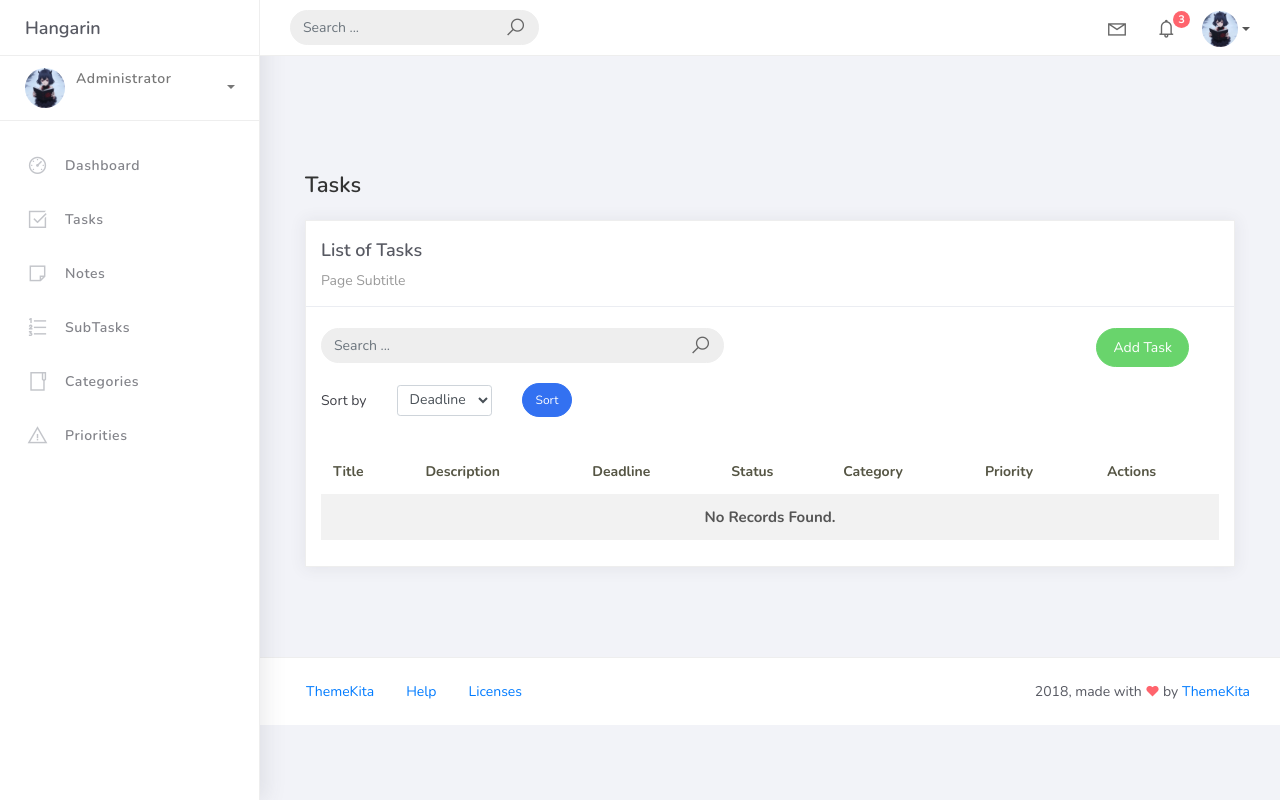
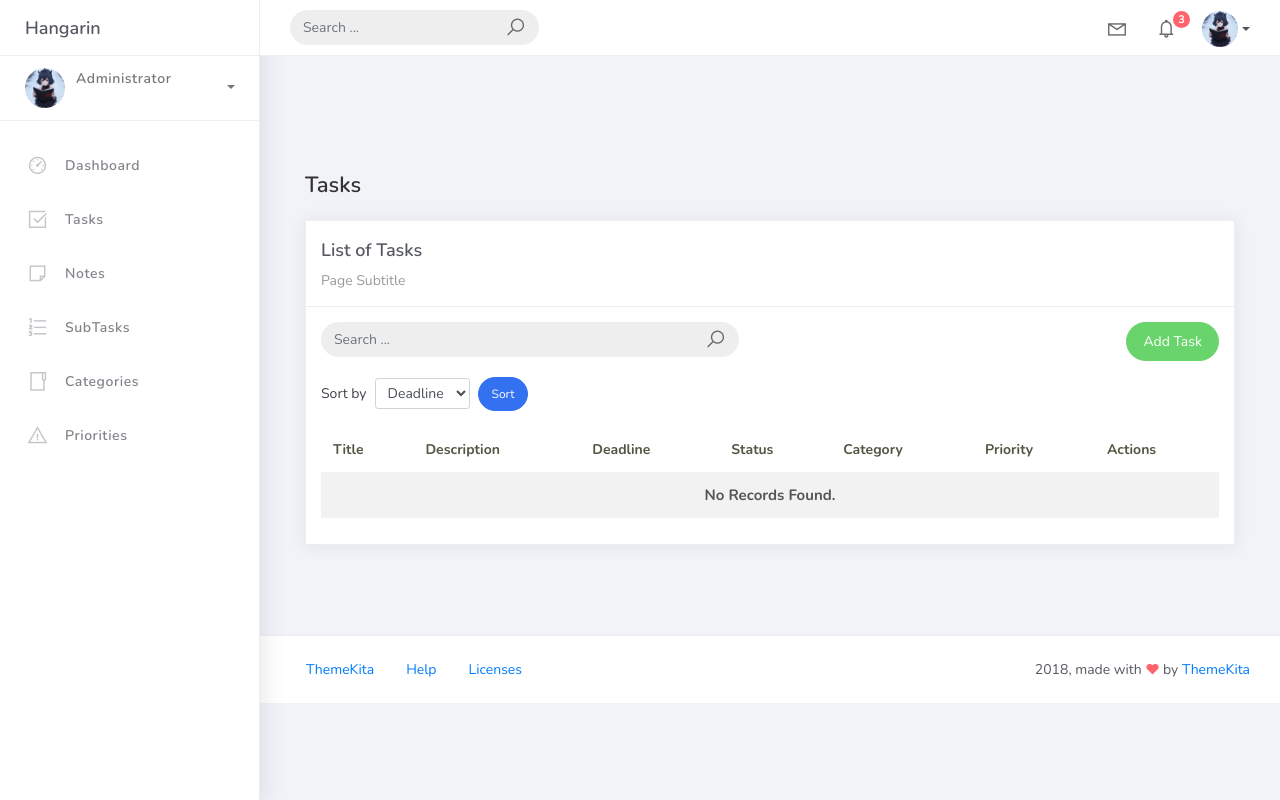
Before and after one commit to nyfastra/Hangarin, a Django app: page /tasks/ in a window 1280 px wide. Run offline with Django 4.2, Linux system fonts and the light colour scheme; data that the repository does not hold is empty; some libraries are stand-ins or nearby versions.

```diff
--- a/projectsite/templates/task_list.html
+++ b/projectsite/templates/task_list.html
@@ -12,8 +12,9 @@
                             <div class="card-title">List of Tasks</div>
                             <div class="card-category">Page Subtitle</div>
                         </div>
-                        <br />
-                        <div class="col-md-12 row">
+
+                        <div class="card-body">
+                            <div class="row mb-3">
                                 <div class="col-md-6">
                                     <form class="navbar-left navbar-form nav-search mr-md-3" action="{% url 'task-list' %}">
                                         <div class="input-group">
@@ -26,32 +27,25 @@
                                         </div>
                                     </form>
                                 </div>
-                            <div class="col-md-6">
-                                <div class="pull-right">
+                                <div class="col-md-6 text-right">
                                     <a href="{% url 'task-add' %}" class="btn btn-success btn-rounded">Add Task</a>
                                 </div>
                             </div>
-                        </div>
 
-                        <div class="col-md-12 mt-3">
-                            <form method="get" class="row g-2 align-items-center">
+                            <div class="row mb-3">
                                 <div class="col-auto">
-                                    <label for="smallSelect" class="col-form-label">Sort by</label>
-                                </div>
-                                <div class="col-auto">
-                                    <select class="form-control form-control-sm" id="smallSelect" name="sort_by">
+                                    <form method="get" class="form-inline">
+                                        <label for="smallSelect" class="mr-2">Sort by</label>
+                                        <select class="form-control form-control-sm mr-2" id="smallSelect" name="sort_by">
                                             <option value="deadline" {% if request.GET.sort_by == "deadline" %}selected{% endif %}>Deadline</option>
                                             <option value="title" {% if request.GET.sort_by == "title" %}selected{% endif %}>Title</option>
                                             <option value="status" {% if request.GET.sort_by == "status" %}selected{% endif %}>Status</option>
                                         </select>
-                                </div>
-                                <div class="col-auto">
                                         <button type="submit" class="btn btn-primary btn-sm btn-rounded">Sort</button>
-                                </div>
                                     </form>
                                 </div>
+                            </div>
 
-                        <div class="card-body">
                             <table class="table table-striped mt-3">
                                 <thead>
                                     <tr>
```
Also changed, not shown: projectsite/templates/category_list.html (+5 -7 lines), projectsite/templates/home.html (+4 -17 lines), projectsite/templates/note_list.html (+7 -9 lines), projectsite/templates/priority_list.html (+5 -7 lines), projectsite/templates/subtask_list.html (+6 -8 lines). Lines whose indentation alone changed are shown as unchanged.
